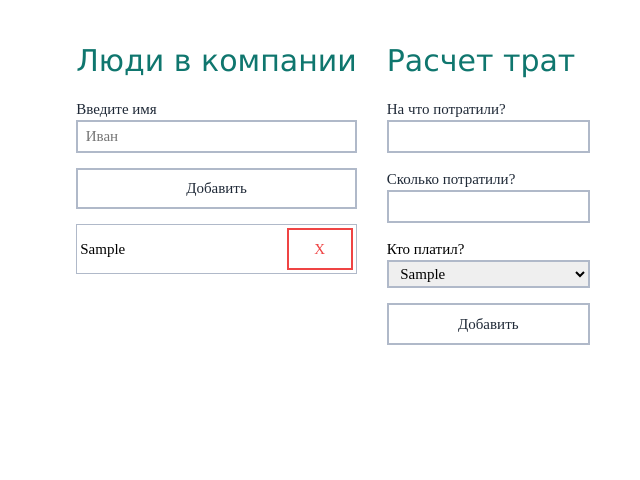
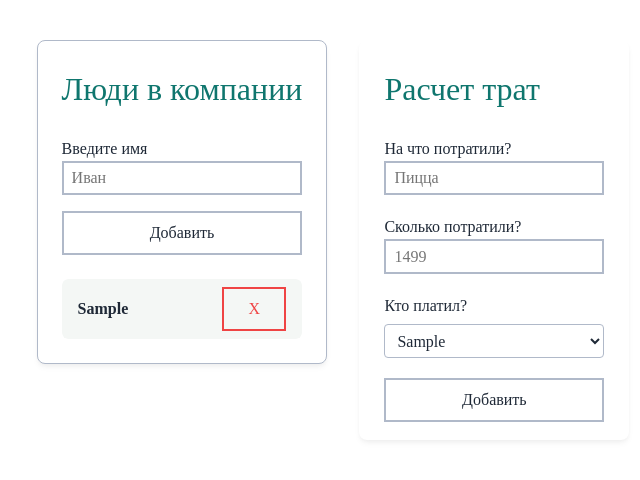
Before and after one commit to gh6u9do/Splitwise, a React (Vite) app: page / in a window 1280 px wide. Both pictures are taken after typing "Sample" into the empty fields and a click on the button "Добавить". Shown: the top 480 px of the page, without its empty margins (307-947 px from the left). Built offline with nearby package versions, Linux system fonts and the light colour scheme.

Commit message:
added ExpenseList and updated styles

```diff
--- a/src/App.module.css
+++ b/src/App.module.css
@@ -2,9 +2,6 @@
     display: flex;
     align-items: start;
     justify-content: center;
-    /* gap: 1rem; */
-
-    /* border: 1px solid red; */
 
     inline-size: 100vw;
     block-size: 100vh;
@@ -14,17 +11,8 @@
     background-color: var(--background-color);
 }
 
-.wrapper__friendList {
+.wrapper__section {
     padding: 0.5rem 1rem;
+    max-block-size: 50vh;
     block-size: 100%;
-    /* border-right: 1px solid var(--color-border); */
-
 }
-
-.wrapper__expenseForm {
-    padding: 0.5rem 1rem;
-
-    block-size: 100%;
-
-    /* border-left: 1px solid var(--color-border); */
-}
--- a/src/App.tsx
+++ b/src/App.tsx
@@ -2,6 +2,7 @@ import { useState } from 'react';
 import styles from './App.module.css';
 import { FriendManager } from './components/FriendManager/FriendManager';
 import { ExpenseForm, type TExpense } from './components/ExpenseForm/ExpenseForm';
+import { ExpenseList } from './components/ExpenseList/ExpenseList';
 
 // тип друга
 export type TFriend = {
@@ -42,7 +43,7 @@ function App() {
   return (
     <>
      <section className={styles.wrapper}>
-        <div className={styles['wrapper__friendList']}>
+        <div className={styles['wrapper__section']}>
           <FriendManager
             addFriendAtList={addFriend}
             deleteFriendAtList={deleteFriend}
@@ -51,7 +52,7 @@ function App() {
         </div>
         {/* если людей в списке нет - не показываем форму */}
         {friendsList.length > 0 ? (
-          <div className={styles['wrapper__expenseForm']}>
+          <div className={styles['wrapper__section']}>
             <ExpenseForm
               friendList={friendsList}
               addExpense={addExpense}
@@ -61,6 +62,18 @@ function App() {
         ): (
           <div></div>
         )}
+        {/* если трат в стейте нет - не показываем список */}
+        {expenseList.length > 0 && friendsList.length > 0  ?  (
+          <div className={styles['wrapper__section']}>
+            <ExpenseList
+              expenses={expenseList}
+              friends={friendsList}
+              deleteExpense={deleteExpense}
+            />
+          </div>
+        ) : (
+          <div></div>
+        )}
      </section>
 
     </>
--- a/src/components/ExpenseForm.tsx
+++ /dev/null
@@ -1 +0,0 @@
-//  about: логический блок - форма добавления расхода
--- a/src/components/ExpenseForm/ExpenseForm.module.css
+++ b/src/components/ExpenseForm/ExpenseForm.module.css
@@ -1,38 +1,63 @@
 .wrapper {
+    background-color: var(--color-surface);
+    border-radius: 8px;
+    padding: 1.5rem;
+    box-shadow: 0 4px 6px -1px rgba(0, 0, 0, 0.05), 0 2px 4px -1px rgba(0, 0, 0, 0.03);
+
+    border: 1px solid transparent;
+
     display: flex;
     flex-direction: column;
-    gap: 1rem;
+    gap: 1.5rem;
+    inline-size: 100%;
+    max-block-size: 50vh;
 
-    width: 100%;
+    transition: all 0.4s;
+}
+
+.wrapper:focus-within {
+    border-color: var(--color-border);
 }
 
 .wrapper__header {
     color: var(--color-primary);
     font-weight: 400;
-    font-family: Verdana, Geneva, Tahoma, sans-serif;
+    font-family: var(--font-family-header);
     font-size: 2rem;
 }
 
 .wrapper__form {
     display: flex;
     flex-direction: column;
-    gap: 1rem;
+    gap: 1.25rem; /* немного просторнее */
 }
 
 .form__whoPayedLabel {
     display: flex;
     flex-direction: column;
+    gap: 0.4rem; /* отступ между текстом лейбла и селектом */
+    color: var(--color-text);
+    font-size: 1rem;
 }
 
 .form__whoPayedSelect {
-    padding: 0.2rem 0.5rem;
-
-    border: 2px solid var(--color-border);
-
-    transition: all 0.2s;
+    padding: 0.4rem 0.5rem; /* выровняли высоту под инпуты */
+    border: 1px solid var(--color-border); /* 1px вместо 2px для изящности */
+    border-radius: 4px;
+    background-color: var(--color-surface);
+    color: var(--color-text);
+    cursor: pointer;
+    transition: all 0.2s ease;
 }
 
+/* Фокус теперь бьет в primary, а не в серый, повторяя поведение инпута */
 .form__whoPayedSelect:focus-visible {
     outline: none;
-    box-shadow: 0 0 5px 2px var(--color-text-muted);
+    border-color: var(--color-primary-hover);
+    box-shadow: 0 0 0 2px var(--color-primary-light);
 }
+
+.form__whoPaidOption {
+    background-color: var(--color-surface);
+    color: var(--color-text);
+}
--- a/src/components/ExpenseForm/ExpenseForm.tsx
+++ b/src/components/ExpenseForm/ExpenseForm.tsx
@@ -7,7 +7,7 @@ import { useState } from 'react';
 
 type TExpenseFormProps = {
     friendList: TFriend[],
-    addExpense: (expese: TExpense) => void
+    addExpense: (expense: TExpense) => void
 }
 
 export type TExpense = {
@@ -32,6 +32,7 @@ export const ExpenseForm = ({friendList, addExpense}: TExpenseFormProps) => {
     // локальный стейт для id заплатившего
     const [paidById, setPaidById] = useState(friendList[0].id || '');
 
+    // функция сабмита ExpenseForm
     function onSubmitExpenseForm(e: React.SubmitEvent<HTMLFormElement>) {
         // отменяем дефолтное поведение
         e.preventDefault();
@@ -62,26 +63,30 @@ export const ExpenseForm = ({friendList, addExpense}: TExpenseFormProps) => {
                 <Input
                     label='На что потратили?'
                     type='text'
+                    placeholder='Пицца'
                     value={expenseTitle}
                     onChange={(e) => setExpenseTitle(e.target.value)}
                 />
                 <Input
                     label='Сколько потратили?'
                     type='number'
+                    placeholder='1499'
                     min={1}
                     value={expenseAmount}
                     onChange={(e) => setExpenseAmount(e.target.value)}
                 />
                 <label className={styles['form__whoPayedLabel']}>
                     Кто платил?
-                    <select className={styles['form__whoPayedSelect']}>
+                    <select
+                        className={styles['form__whoPayedSelect']}
+                        onChange={(e) => setPaidById(e.target.value)}
+                    >
                         {friendList.map((friend) => {
                             return (
                                 <option
                                     key={friend.id}
-                                    value={paidById}
+                                    value={friend.id}
                                     className={styles['form__whoPaidOption']}
-                                    onChange={(e) => setPaidById(e.target.value)}
                                 >
                                     {friend.name}
                                 </option>
--- a/src/components/ExpenseList.tsx
+++ /dev/null
@@ -1 +0,0 @@
-// about - история трат (список)
--- /dev/null
+++ b/src/components/ExpenseList/ExpenseList.module.css
@@ -0,0 +1,89 @@
+.wrapper {
+    border-radius: 8px;
+
+    padding: 1.5rem;
+
+    box-shadow: 0 4px 6px -1px rgba(0, 0, 0, 0.05), 0 2px 4px -1px rgba(0, 0, 0, 0.03);
+
+    border: 1px solid transparent;
+
+    transition: all 0.4s;
+
+    display: flex;
+    flex-direction: column;
+    gap: 1.5rem;
+}
+
+.wrapper:focus-within {
+    border-color: var(--color-border);
+}
+
+.wrapper__header {
+    color: var(--color-primary);
+    font-weight: 400;
+    font-family: var(--font-family-header);
+    font-size: 2rem;
+}
+
+.wrapper__expenseList {
+    display: flex;
+    flex-direction: column;
+    gap: 0.75rem;
+    overflow-y: auto;
+    /* Включаем скролл, если превышен лимит высоты */
+    padding-right: 4px;
+}
+
+/* Каждая строчка траты — красивая сетка */
+.wrapper__expense {
+    display: grid;
+    /* Название (шире), Сумма, Кто платил */
+    grid-template-columns: 2fr 1fr 1.5fr 1fr;
+    align-items: center;
+    gap: 1rem;
+
+    padding: 0.75rem 1rem;
+
+    background-color: var(--color-bg);
+
+    border-radius: 6px;
+
+    transition: transform 0.15s ease;
+}
+
+.wrapper__expense:hover {
+    /* Легкий интерактивный сдвиг при наведении */
+    transform: scale(95%);
+}
+
+.expense__title {
+    font-weight: 600;
+    color: var(--color-text);
+    word-break: break-word;
+}
+
+.expense__amount {
+    font-weight: 700;
+    /* Подсвечиваем сумму фирменным цветом */
+    color: var(--color-primary);
+    text-align: right;
+}
+
+.expense__whoPaid {
+    font-size: 0.85rem;
+
+    color: var(--color-text-muted);
+
+    padding: 0.25rem 0.5rem;
+
+    border-radius: 4px;
+    border: 1px solid var(--color-border);
+
+    text-align: center;
+    /* запрещаем перенос */
+    white-space: nowrap;
+    /* скрываем то что не помещается */
+    overflow: hidden;
+    /* ставим точки там где текст должен продолжаться */
+    text-overflow: ellipsis;
+}
--- /dev/null
+++ b/src/components/ExpenseList/ExpenseList.tsx
@@ -0,0 +1,39 @@
+import type { TFriend } from '../../App'
+import type { TExpense } from '../ExpenseForm/ExpenseForm'
+import { Button } from '../ui/Button/Button'
+import styles from './ExpenseList.module.css'
+
+type TExpenseListProps = {
+    expenses: TExpense[],
+    friends: TFriend[],
+    deleteExpense: (id: string) => void
+}
+
+export const ExpenseList = ({expenses, friends, deleteExpense}: TExpenseListProps) => {
+
+    return (
+        <section className={styles['wrapper']}>
+            <h1 className={styles['wrapper__header']}>Список трат</h1>
+
+            <div className={styles['wrapper__expenseList']}>
+
+                {expenses.map((expense) => (
+                    <div key={expense.id} className={styles['wrapper__expense']}>
+                        <p className={styles['expense__title']}>{expense.title}</p>
+                        <p className={styles['expense__amount']}>{expense.amount}</p>
+                        <p className={styles['expense__whoPaid']}>
+                            {friends.find((friend) => friend.id === expense.friendId)?.name}
+                        </p>
+                        <Button
+                            variant='danger'
+                            onClick={(e) => deleteExpense(expense.id)}
+                        >X</Button>
+                    </div>
+                ))}
+
+            </div>
+
+        </section>
+    )
+
+}
--- a/src/components/FriendManager.tsx
+++ /dev/null
@@ -1 +0,0 @@
-// about - ввод имен + список друзей
--- a/src/components/FriendManager/FriendManager.module.css
+++ b/src/components/FriendManager/FriendManager.module.css
@@ -1,16 +1,32 @@
 .wrapper {
+    background-color: var(--color-surface);
+
+    border-radius: 8px;
+
+    padding: 1.5rem;
+
+    box-shadow: 0 4px 6px -1px rgba(0, 0, 0, 0.05), 0 2px 4px -1px rgba(0, 0, 0, 0.03);
+
+    border: 1px solid transparent;
+
     display: flex;
     flex-direction: column;
-    gap: 1rem;
+    gap: 1.5rem; /* чуть увеличили шаг между формой и списком */
 
     inline-size: 100%;
-    block-size: 100%;
+    max-block-size: 50vh;
+
+    transition: all 0.4s;
+}
+
+.wrapper:focus-within {
+    border-color: var(--color-border);
 }
 
 .wrapper__header {
     color: var(--color-primary);
     font-weight: 400;
-    font-family: Verdana, Geneva, Tahoma, sans-serif;
+    font-family: var(--font-family-header);
     font-size: 2rem;
 }
 
@@ -18,33 +34,70 @@
     display: flex;
     flex-direction: column;
     gap: 1rem;
-
 }
 
 .friendList__emptyMessage {
     width: 100%;
+    padding: 1rem;
+    text-align: center;
+    color: var(--color-text-muted); /* сделали чуть контрастнее, чем border */
+    font-style: italic;
+    font-size: 0.9rem;
+}
 
-    padding: 0.5rem 1rem;
+.wrapper__friendsList {
+    display: flex;
+    flex-direction: column;
+    gap: 0.5rem;
 
-    text-align: center;
+    overflow-y: auto;
+}
 
-    color: var(--color-border);
+@supports (scrollbar-width: auto) {
+  .wrapper__friendsList {
+    scrollbar-width: 0.5rem;
+    scrollbar-color: var(--color-primary) transparent;
+    border-radius: 6px;
+  }
+}
+
+@supports selector(::-webkit-scrollbar) {
+  .wrapper__friendList::-webkit-scrollbar {
+    width: 0.5rem;
+  }
+  .wrapper__friendList::-webkit-scrollbar-track {
+    background: transparent;
+  }
+  .wrapper__friendList::-webkit-scrollbar-thumb {
+    background-color: var(--color-primary);
+    border-radius: 6px;
+    border: 3px solid var(--color-primary); /* Создает эффект отступа */
+  }
+  .wrapper__friendList::-webkit-scrollbar-thumb:hover {
+    background-color: var(--color-primary);
+  }
 }
 
 .friendList__friendItem {
     display: grid;
-    grid-template-columns: 3fr 1fr;
-    grid-template-rows: 1fr;
-    justify-content: center;
+    grid-template-columns: 2fr 1fr;
     align-items: center;
+    gap: 1rem;
 
-    gap: 0.5rem;
+    padding: 0.5rem 1rem;
 
-    padding: 0.2rem;
+    background-color: var(--color-bg);
 
-    border: 1px solid var(--color-border);
+    border-radius: 6px;
+
+    transition: transform 0.15s ease;
+}
+
+.friendList__friendItem:hover {
+    transform: scale(95%); /* интерактивный сдвиг, как в истории расходов */
 }
 
 .friendItem__name {
-
+    font-weight: 600;
+    color: var(--color-text);
 }
--- a/src/index.css
+++ b/src/index.css
@@ -16,6 +16,8 @@
 
   --color-danger: #ef4444;
   --color-success: #22c55e;
+
+  --font-family-header:  Verdana, Geneva, Tahoma, sans-serif
 
   font-size: 15px;
 }
```
